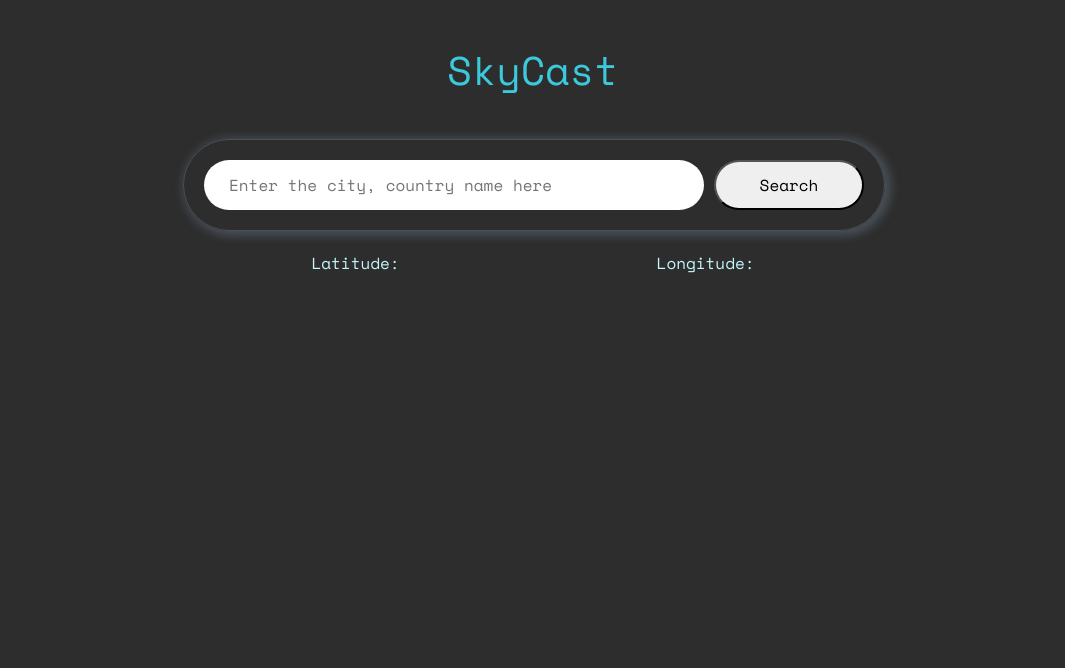
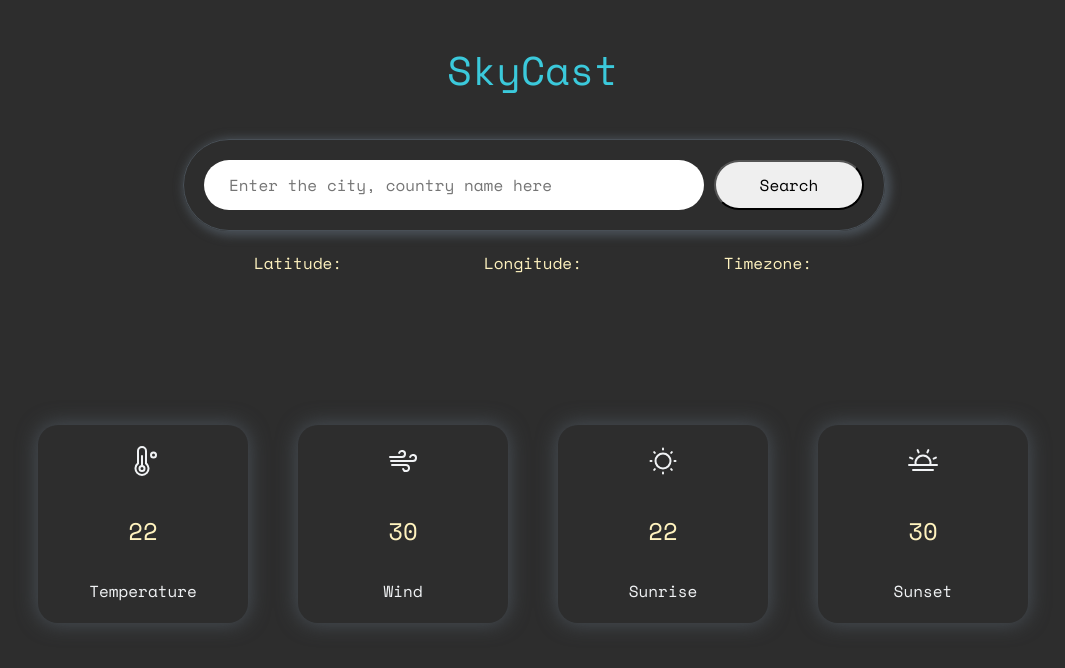
Before and after one commit to svmsharma20/SkyCast, a React (Create React App) app: page / in a window 1280 px wide. Shown: the top 668 px of the page, without its empty margins (107-1172 px from the left). Built offline with nearby package versions, Linux system fonts and the light colour scheme.

Commit message:
Added forcast component

```diff
--- a/package.json
+++ b/package.json
@@ -7,6 +7,7 @@
     "@testing-library/react": "^13.4.0",
     "@testing-library/user-event": "^13.5.0",
     "axios": "^1.3.3",
+    "phosphor-react": "^1.4.1",
     "react": "^18.2.0",
     "react-dom": "^18.2.0",
     "react-scripts": "5.0.1",
--- a/src/App.css
+++ b/src/App.css
@@ -4,5 +4,6 @@
   display: flex;
   flex-direction: column;
   justify-content: center;
+  gap: 40px;
   /* margin-top: 50px; */
 }
--- a/src/App.js
+++ b/src/App.js
@@ -1,4 +1,5 @@
 import './App.css';
+import ForcastGrid from './components/forcast/forcast_grid/ForcastGrid';
 import Header from './components/header/Header';
 import Location from './components/loc/location/Location';
 
@@ -7,6 +8,7 @@ function App() {
     <div className="App">
       <Header />
       <Location />
+      <ForcastGrid />
     </div>
   );
 }
--- /dev/null
+++ b/src/components/forcast/forcast_grid/ForcastGrid.css
@@ -0,0 +1,9 @@
+.forcast-container {
+  display: grid;
+  gap: 50px;
+  justify-content: center;
+  grid-template-columns: 1fr 1fr 1fr 1fr;
+  max-width: 1000px;
+  margin: 0 auto;
+  margin-top: 110px;
+}
--- /dev/null
+++ b/src/components/forcast/forcast_grid/ForcastGrid.js
@@ -0,0 +1,38 @@
+import { SunDim, SunHorizon, Thermometer, Wind } from 'phosphor-react';
+import ForcastItem from '../forcast_item/ForcastItem';
+import './ForcastGrid.css';
+
+export const ForcastGrid = () => {
+  const datapoint = [
+    {
+      icon: Thermometer,
+      value: 22,
+      parameter: 'Temperature',
+    },
+    {
+      icon: Wind,
+      value: 30,
+      parameter: 'Wind',
+    },
+    {
+      icon: SunDim,
+      value: 22,
+      parameter: 'Sunrise',
+    },
+    {
+      icon: SunHorizon,
+      value: 30,
+      parameter: 'Sunset',
+    },
+  ];
+
+  return (
+    <div className="forcast-container">
+      {datapoint.map((data) => {
+        return <ForcastItem data={data} />;
+      })}
+    </div>
+  );
+};
+
+export default ForcastGrid;
--- /dev/null
+++ b/src/components/forcast/forcast_item/ForcastItem.css
@@ -0,0 +1,21 @@
+.forcast-item-wrapper {
+  display: flex;
+  flex-direction: column;
+  color: #f1f3f5;
+  gap: 30px;
+  background-color: #2d2d2d;
+  width: 170px;
+  padding: 20px;
+  border-radius: 20px;
+  box-shadow: 0px 0px 20px 1px #495057;
+}
+
+.forcast-item-wrapper * {
+  font-weight: 100;
+}
+
+.parameter-value {
+  color: #fff3bf;
+  font-weight: 100;
+  font-size: 24px;
+}
--- /dev/null
+++ b/src/components/forcast/forcast_item/ForcastItem.js
@@ -0,0 +1,15 @@
+import './ForcastItem.css';
+
+export const ForcastItem = (props) => {
+  return (
+    <div className="forcast-item-wrapper">
+      <div>
+        <props.data.icon size={32} color="#f1f3f5" />
+      </div>
+      <div className="parameter-value">{props.data.value}</div>
+      <div>{props.data.parameter}</div>
+    </div>
+  );
+};
+
+export default ForcastItem;
--- a/src/components/header/Header.css
+++ b/src/components/header/Header.css
@@ -3,4 +3,6 @@ h3 {
   font-family: 'Space Mono';
   font-size: 40px;
   font-weight: 300;
+  margin: 0;
+  margin-top: 40px;
 }
--- a/src/components/loc/lat_long/LatLong.css
+++ b/src/components/loc/lat_long/LatLong.css
@@ -1,6 +1,6 @@
 :root {
   /* --label-color: #fff9db; */
-  --label-color: #c5f6fa;
+  --label-color: #fff3bf;
 }
 
 .latlong-container {
--- a/src/components/loc/lat_long/LatLong.js
+++ b/src/components/loc/lat_long/LatLong.js
@@ -2,17 +2,22 @@ import './LatLong.css';
 
 const LAT = 'Latitude: ';
 const LONG = 'Longitude: ';
+const TZ = 'Timezone: ';
 
 export const LatLong = (props) => {
   return (
     <div className="latlong-container">
       <div className="latlong-item">
         <label htmlFor="lat">{LAT}</label>
-        <label htmlFor="latval">{props.latitude}</label>
+        <label htmlFor="latval">{props.locationInfo.latitude}</label>
       </div>
       <div className="latlong-item">
         <label htmlFor="long">{LONG}</label>
-        <label htmlFor="longval">{props.longitude}</label>
+        <label htmlFor="longval">{props.locationInfo.longitude}</label>
+      </div>
+      <div className="latlong-item">
+        <label htmlFor="long">{TZ}</label>
+        <label htmlFor="longval">{props.locationInfo.timezone}</label>
       </div>
     </div>
   );
--- a/src/components/loc/location/Location.js
+++ b/src/components/loc/location/Location.js
@@ -5,22 +5,25 @@ import './Location.css';
 import getLatLong from '../../../utils/LocationUtils';
 
 export const Location = () => {
-  const [latitude, setLatitude] = useState('');
-  const [longitude, setLongitude] = useState('');
+  const [locationInfo, setLocationInfo] = useState({});
 
-  const setLatLong = (lat, long) => {
-    setLatitude(lat);
-    setLongitude(long);
+  const setLocInfo = (lat, long, tz) => {
+    const loc = {
+      latitude: lat,
+      longitude: long,
+      timezone: tz,
+    };
+    setLocationInfo(loc);
   };
 
   const searchHandler = (locArr) => {
-    getLatLong(locArr, setLatLong);
+    getLatLong(locArr, setLocInfo);
   };
 
   return (
     <div className="location-container">
       <EnterLocation onSearch={searchHandler} />
-      <LatLong latitude={latitude} longitude={longitude} />
+      <LatLong locationInfo={locationInfo} />
     </div>
   );
 };
--- a/src/utils/LocationUtils.js
+++ b/src/utils/LocationUtils.js
@@ -33,10 +33,15 @@ export const getLatLong = (locArr, sucessCallBack) => {
             : result.filter((res) => res.country === locArr[1]);
 
         if (filteredRes.length !== 0) {
-          sucessCallBack(filteredRes[0].latitude, filteredRes[0].longitude);
+          console.log(filteredRes[0]);
+          sucessCallBack(
+            filteredRes[0].latitude,
+            filteredRes[0].longitude,
+            filteredRes[0].timezone
+          );
         }
       } else {
-        sucessCallBack('', '');
+        sucessCallBack('', '', '');
       }
     })
     .catch((error) => console.error(error));
```
Also changed, not shown: 1 other file (tests, documents, lock files or other folders).
